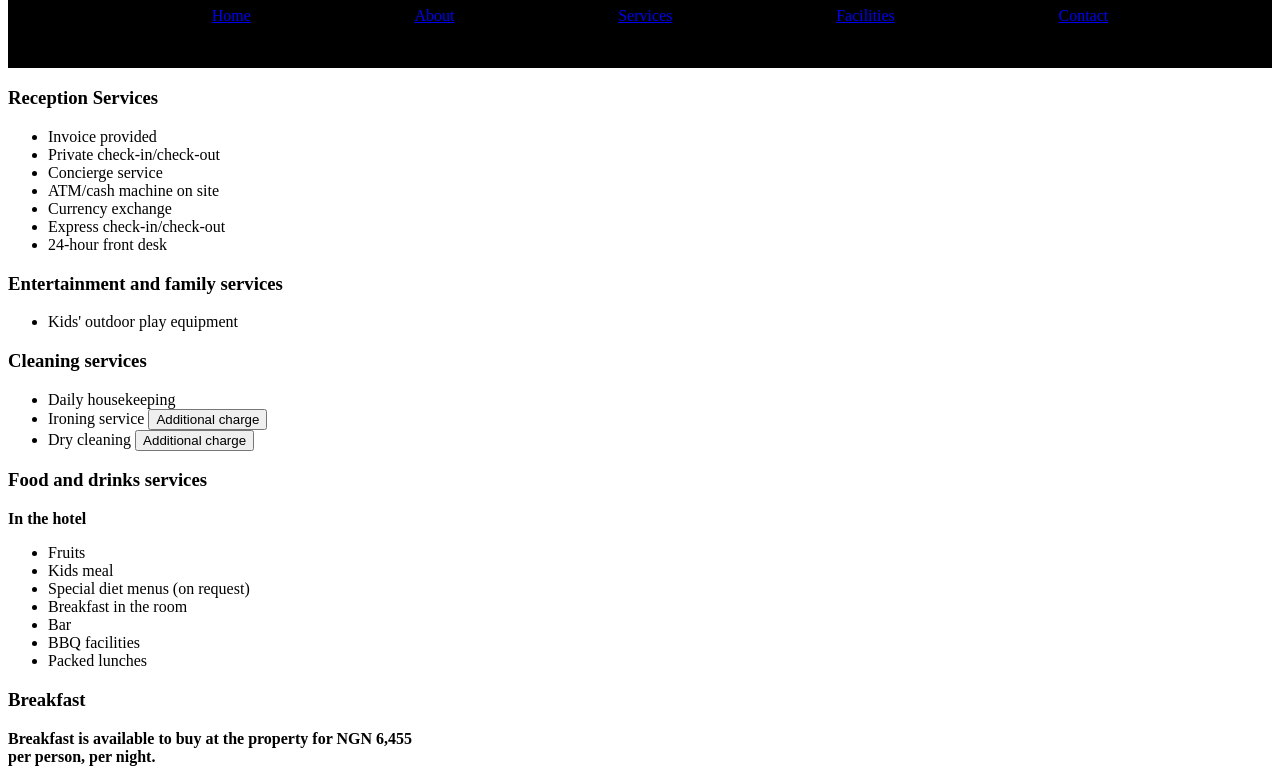
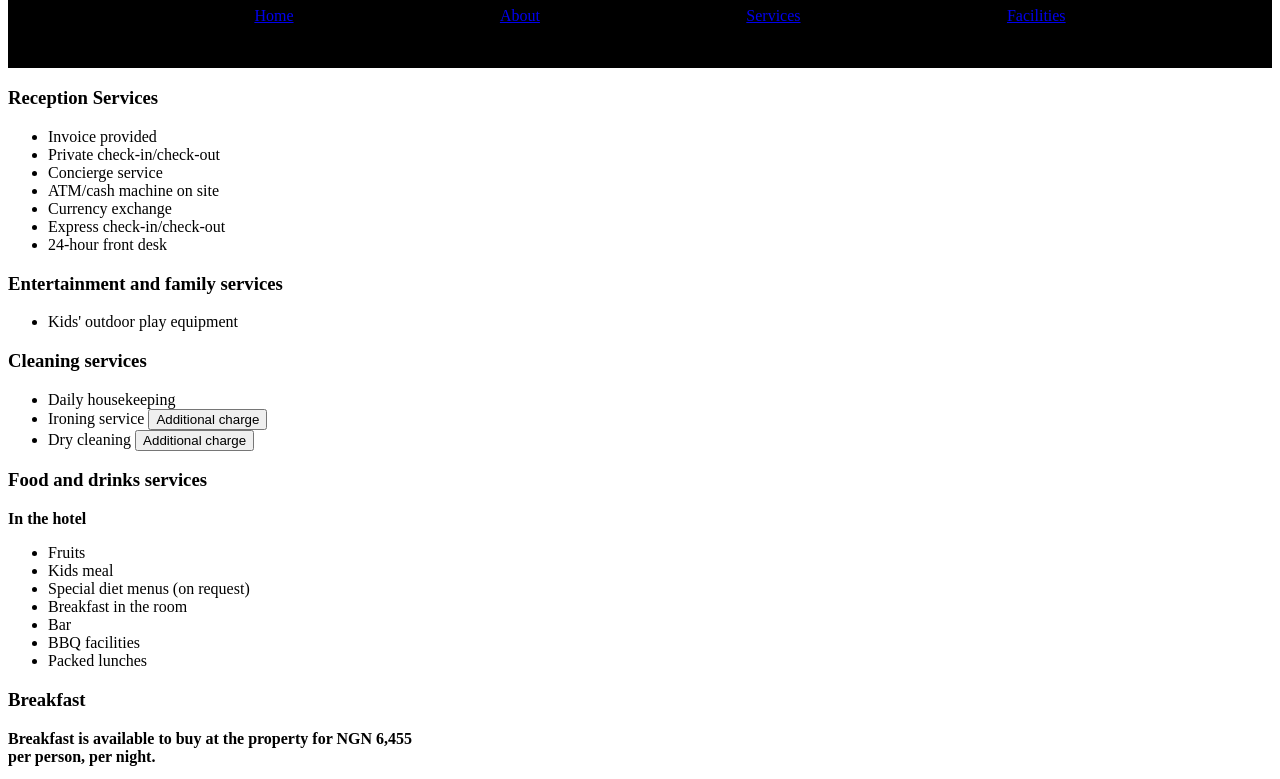
Before and after one commit to emma410/myhotel, a plain HTML site: page services.html in a window 1280 px wide. Shown: the part 73-852 px from the top of the page. Drawn offline with Linux system fonts and the light colour scheme.

Commit message:
Update services.html

```diff
--- a/services.html
+++ b/services.html
@@ -30,7 +30,6 @@
             <li><a href="about.html">About</a></li>
             <li><a href="services.html">Services</a></li>
             <li><a href="facilities.html">Facilities</a></li>
-            <li><a href="index.html">Contact</a></li>
         </ul>
         </div>
     <h3>Reception Services</h3>
```
